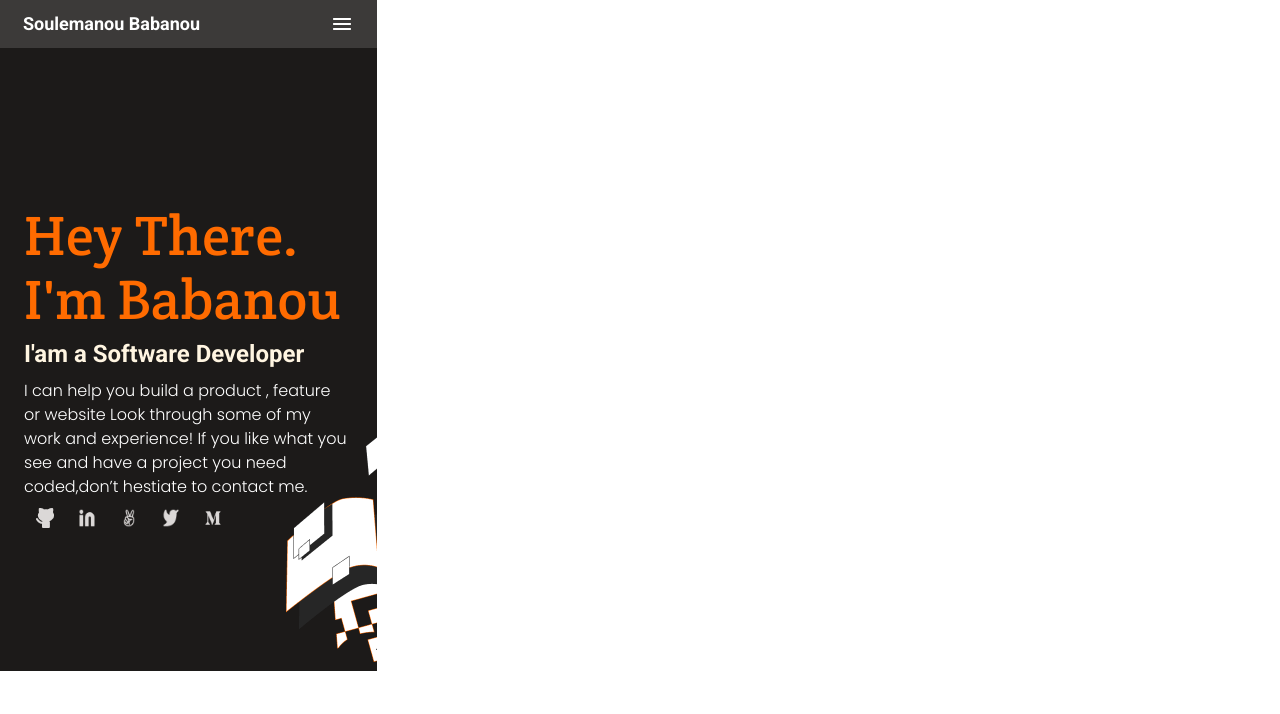
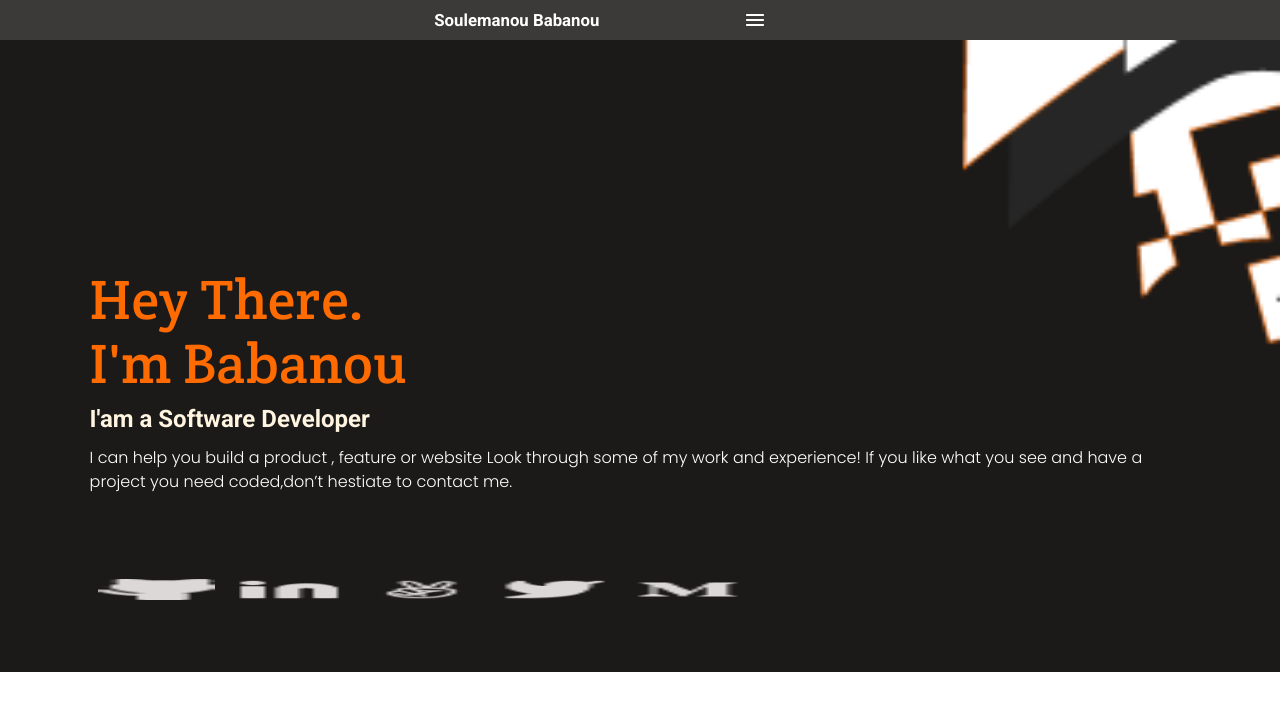
Before and after one commit to soulemanou-software/soulemanou-software.github.io, a website: page index.html in a window 1280 px wide. Drawn offline with Linux system fonts and the light colour scheme.

Commit message:
Updating of option code review in index.html & style.css

```diff
--- a/index.html
+++ b/index.html
@@ -17,23 +17,22 @@
   </head>
   <body>
     <header id="toolbar">
-        <div class="name_div"><p>Soulemanou Babanou</p></div>
-        <div class="menu_icon"><img src="Resources/Images/Icon-Menu20.png" alt=""></div>
+        <div class="name_div"><a href="#">Soulemanou Babanou</a></div>
+        <nav class="menu_icon"><img src="Resources/Images/Icon-Menu20.png" alt=""></nav>
     </header>
     <section id="headlines">
         <div class="headline_texts">
             <h1>Hey There.<br>I'm Babanou</h1>
             <h3>I'am a Software Developer</h3>
             <p class="description">I can help you build a product , feature or website Look through some of my work and experience! If you like what you see and have a project you need coded,don’t hestiate to contact me.</p>
-            <div class="social_media">
-                <img src="Resources/Images/Vector.png" alt="Github-logo">
-                <img src="Resources/Images/Icon-Linkedin.png" alt="linkin-logo">
-                <img src="Resources/Images/Icon-Angelist.png" alt="angelist-logo">
-                <img src="Resources/Images/Icon-Twitter.png" alt="twitter-logo">
-                <img src="Resources/Images/Icon-Medium.png" alt="medium-logo">
-            </div>
+            <ul class="social_media">
+                <li></li><img src="Resources/Images/Vector.png" alt="Github-logo"></li>
+                <li></li><img src="Resources/Images/Icon-Linkedin.png" alt="linkin-logo"></li>
+                <li></li><img src="Resources/Images/Icon-Angelist.png" alt="angelist-logo"></li>
+                <li></li><img src="Resources/Images/Icon-Twitter.png" alt="twitter-logo"></li>
+                <li></li><img src="Resources/Images/Icon-Medium.png" alt="medium-logo"></li>
+            </ul>
         </div>
-            <img src="Resources/Images/illustration-header-mobile.png" alt="illustration-png" id="illustration-png">
     </section>
   </body>
 </html>
--- a/style.css
+++ b/style.css
@@ -11,43 +11,52 @@
   flex-direction: row;
   justify-content: center;
   align-items: center;
-  gap: 130px;
+  gap: 9em;
   background-color: #3c3a39;
-  width: 377px;
-  height: 48px;
-  color: #fff;
+  width:auto;
+  height: 2.5em;
 }
 
 /*  user name at the menu  */
+a{
+  text-decoration: none;
+  color: #fff;
+}
 .name_div {
   font-family: 'Roboto', sans-serif;
   font-style: normal;
   font-weight: 700;
-  font-size: 18px;
-  line-height: 24px;
+  font-size: 105%;
+  line-height: 100%;
+  color: #fff;
 }
 
 /* the mobile menu icon */
 .menu_icon {
-  height: 24px;
-  width: 24px;
+  height: 1.5em;
+  width: 8%;
 }
 
 /*  headlines contaner  */
 #headlines {
   display: grid;
-  height: 623px;
-  width: 377px;
+  height: 39.5em;
+  width:auto;
   border-radius: 0;
   background: #1c1a19;
+  background-image: url("Resources/Images/illustration-header-mobile.png");
+  background-repeat: no-repeat;
+  background-size: 40%;
+  background-position: 100% 120%;
 }
 
 /*  headlines test  */
 .headline_texts {
-  width: 327px;
-  margin: 24px;
+  height: 60%;
+  width: 85.5%;
+  margin: 7%;
   position: relative;
-  top: 120px;
+  top: 20%;
 }
 
 /*  social media links  */
@@ -56,14 +65,17 @@
   flex-direction: row;
   justify-content: center;
   align-items: center;
-  height: 30px;
-  width: 210px;
-  gap: 3ch;
+  height: 11%;
+  width: 60%;
+  gap: 1ch;
+  list-style: none;
 }
+.social_media > li {
 
+}
 .social_media > img {
-  height: 20px;
-  width: 18px;
+  height: 50%;
+  width: 50%;
   border-radius: 0;
 }
 
@@ -89,7 +101,7 @@ h1 {
 h3 {
   position: static;
   width: 327px;
-  height: 27px;
+  height: 8%;
   left: 24px;
   top: 256px;
   font-family: "Roboto", sans-serif;
@@ -108,8 +120,8 @@ h3 {
 
 .description {
   position: static;
-  width: 327px;
-  height: 123px;
+  width: 100%;
+  height: 32%;
   left: 24px;
   top: 295px;
   font-family: "Poppins", sans-serif;
@@ -123,9 +135,3 @@ h3 {
   flex-grow: 0;
   margin: 10px 0 1px 0;
 }
-
-#illustration-png {
-  position: relative;
-  left: 61%;
-  bottom: 33%;
-}
```
